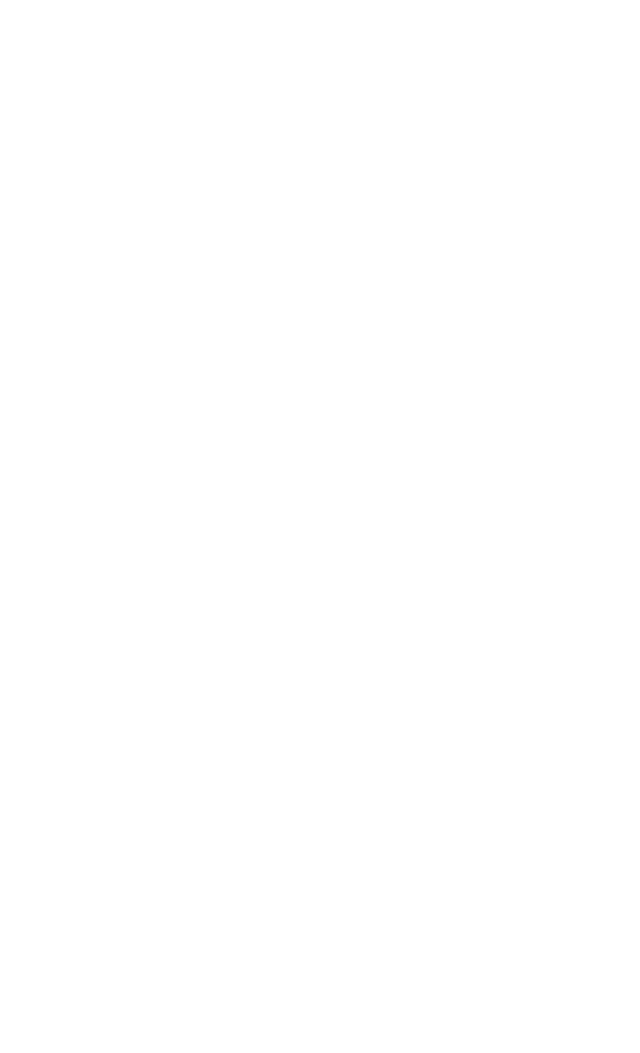
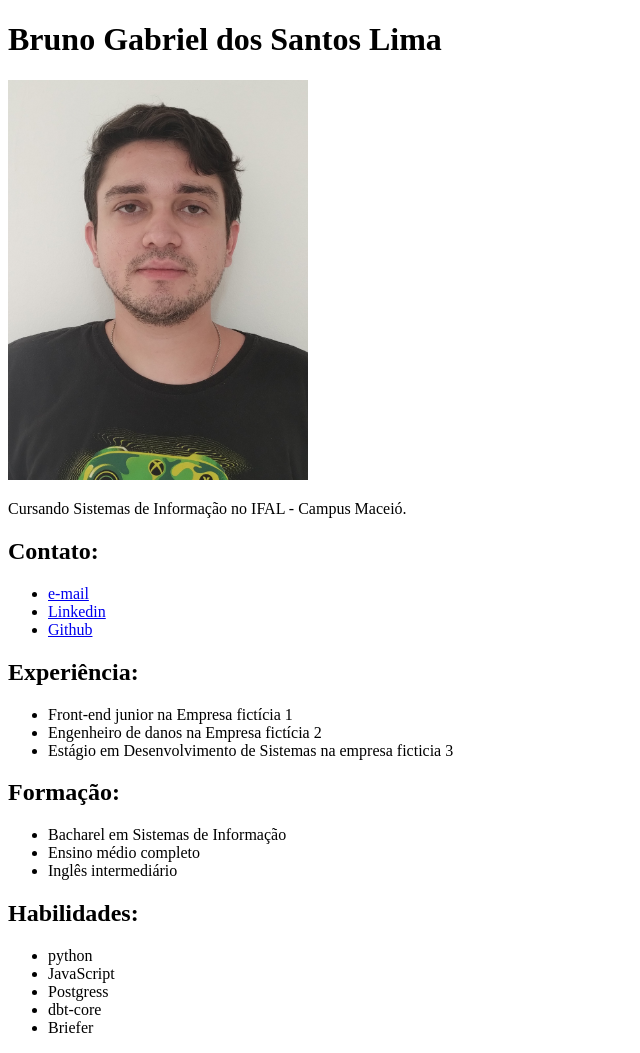
Before and after one commit to bgsl2/bgsl2.github.io, a plain HTML site: page index.html in a window 1280 px wide. Shown: the whole page, without its empty margins (0-640 px from the left). Before the commit the page ends 800 px from the top, so only its background shows below. Drawn offline with Linux system fonts and the light colour scheme.

Commit message:
Supostamente pronto o exercício

```diff
--- a/index.html
+++ b/index.html
@@ -1,3 +1,12 @@
+    <!-- Atividade: Criação de Página Pessoal no GitHub Pages
+    A página deve conter as seguintes seções:
+        Cabeçalho: Nome do aluno e uma breve introdução ou slogan.
+        Seção de Contato: Endereço de e-mail, link para perfil no LinkedIn ou outras redes sociais profissionais.
+        Foto: Inserir uma foto pessoal em um formato adequado (JPG ou PNG).
+        Educação: Informações sobre a formação acadêmica.
+        Experiência Profissional: Descrever as principais experiências de trabalho ou estágios, mesmo que sejam fictícias, para simular o exercício.
+        Habilidades: Lista de habilidades relacionadas a tecnologia e outras áreas.
+    -->
 <!DOCTYPE html>
 <html lang="pt-BR">
 <head>
@@ -9,14 +18,34 @@
     <title>Página Pessoal GitHub Pages</title>
 </head>
 <body>
-    <!--
-    A página deve conter as seguintes seções:
-        Cabeçalho: Nome do aluno e uma breve introdução ou slogan.
-        Seção de Contato: Endereço de e-mail, link para perfil no LinkedIn ou outras redes sociais profissionais.
-        Foto: Inserir uma foto pessoal em um formato adequado (JPG ou PNG).
-        Educação: Informações sobre a formação acadêmica.
-        Experiência Profissional: Descrever as principais experiências de trabalho ou estágios, mesmo que sejam fictícias, para simular o exercício.
-        Habilidades: Lista de habilidades relacionadas a tecnologia e outras áreas.
-    -->
+    <h1>Bruno Gabriel dos Santos Lima</h1>
+    <img src="foto 3x4.jpg" width="300" height="400" alt="Foto 3x4">
+    <p>Cursando Sistemas de Informação no IFAL - Campus Maceió. </p>
+    <h2>Contato:</h2>
+    <ul>
+        <li><a href="mailto:bgsl2@aluno.ifal.edu.br"> e-mail </a></li>
+        <li><a href="htpps://linkedin.com/in/bgsl"> Linkedin </a></li>
+        <li><a href="https://www.github.com/bgsl2"> Github </a></li>
+    </ul>
+    <h2>Experiência:</h2>
+    <ul>
+        <li> Front-end junior na Empresa fictícia 1</li>
+        <li> Engenheiro de danos na Empresa fictícia 2</li>
+        <li> Estágio em Desenvolvimento de Sistemas na empresa ficticia 3</li>
+    </ul>
+    <h2>Formação:</h2>
+    <ul>
+        <li>Bacharel em Sistemas de Informação</li>
+        <li>Ensino médio completo</li>
+        <li>Inglês intermediário</li>
+    </ul>
+    <h2>Habilidades:</h2>
+    <ul>
+        <li>python</li>
+        <li>JavaScript</li>
+        <li>Postgress</li>
+        <li>dbt-core</li>
+        <li>Briefer</li>
+    </ul>
 </body>
 </html>
```
Also changed, not shown: foto 3x4.jpg (added).
